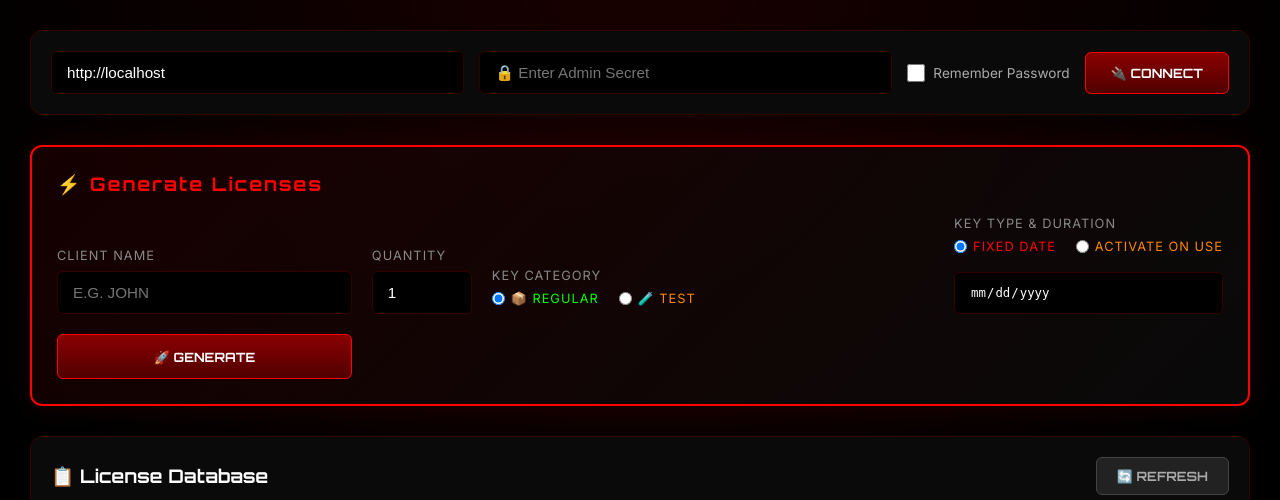
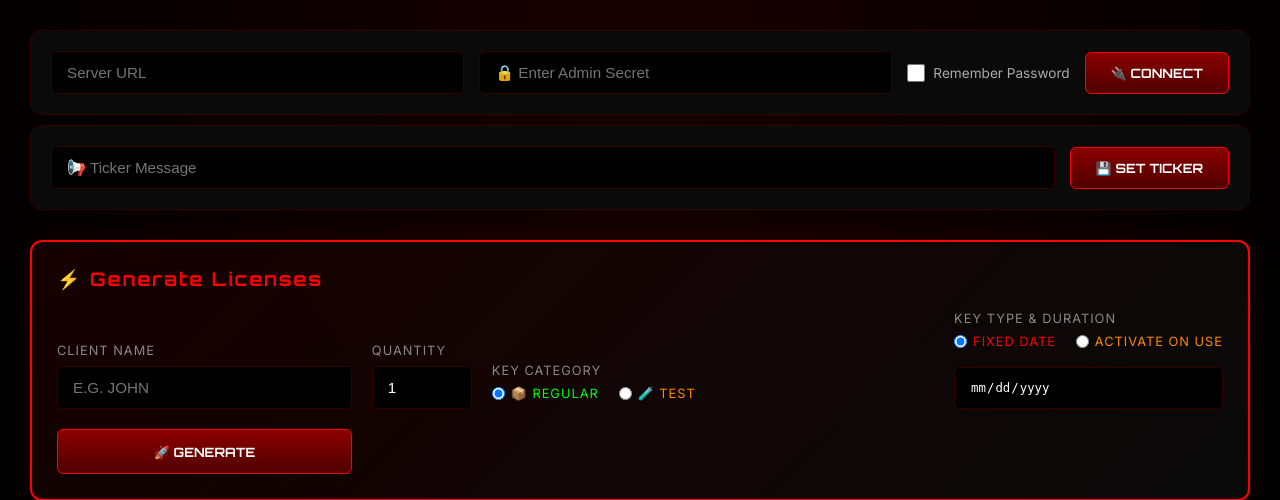
Before and after one commit to usamas9plus/vencaselfie, a Flask app: page /admin in a window 1280 px wide. Shown: the part 88-588 px from the top of the page. Run offline with Flask 3, Linux system fonts and the light colour scheme.

Commit message:
Implement Ticker UI in Admin Panel

```diff
--- a/templates/admin.html
+++ b/templates/admin.html
@@ -605,6 +605,12 @@
             <button onclick="connect()">🔌 Connect</button>
         </div>
 
+        <!-- Ticker Settings -->
+        <div class="setup-bar" style="margin-top: -20px;">
+            <input type="text" id="tickerMessage" placeholder="📢 Ticker Message">
+            <button onclick="setTickerMessage()">💾 Set Ticker</button>
+        </div>
+
         <!-- Generator -->
         <div class="generator-card">
             <h3>⚡ Generate Licenses</h3>
@@ -783,6 +789,7 @@
         }
 
         async function startBatchGeneration() {
+            async function startBatchGeneration() {
                 const url = getEl('serverUrl').value.replace(/\/$/, '');
                 const secret = getEl('adminSecret').value;
                 const name = getEl('genName').value.trim().toUpperCase();
@@ -798,6 +805,32 @@
                     const dateVal = getEl('expiryDate').value;
                     if (!dateVal) return alert("Please select an expiry date.");
                     payload.expiry = dateVal;
+
+                }
+
+                async function setTickerMessage() {
+                    const secret = getEl('adminSecret').value;
+                    const message = getEl('tickerMessage').value;
+                    const url = getEl('serverUrl').value.replace(/\/$/, '');
+
+                    if (!secret) return alert("Admin secret required");
+
+                    try {
+                        const res = await fetch(`${url}/api/admin/set_ticker_message`, {
+                            method: 'POST',
+                            headers: { 'Content-Type': 'application/json' },
+                            body: JSON.stringify({ admin_secret: secret, message: message })
+                        });
+                        const data = await res.json();
+                        if (data.success) {
+                            showToast('Ticker Updated');
+                        } else {
+                            alert('Error: ' + data.message);
+                        }
+                    } catch (e) {
+                        alert('Connection Error');
+                    }
+                }
                 payload.is_floating = false;
             } else {
                 const daysVal = getEl('durationDays').value;
```
Lines whose indentation alone changed are shown as unchanged.
